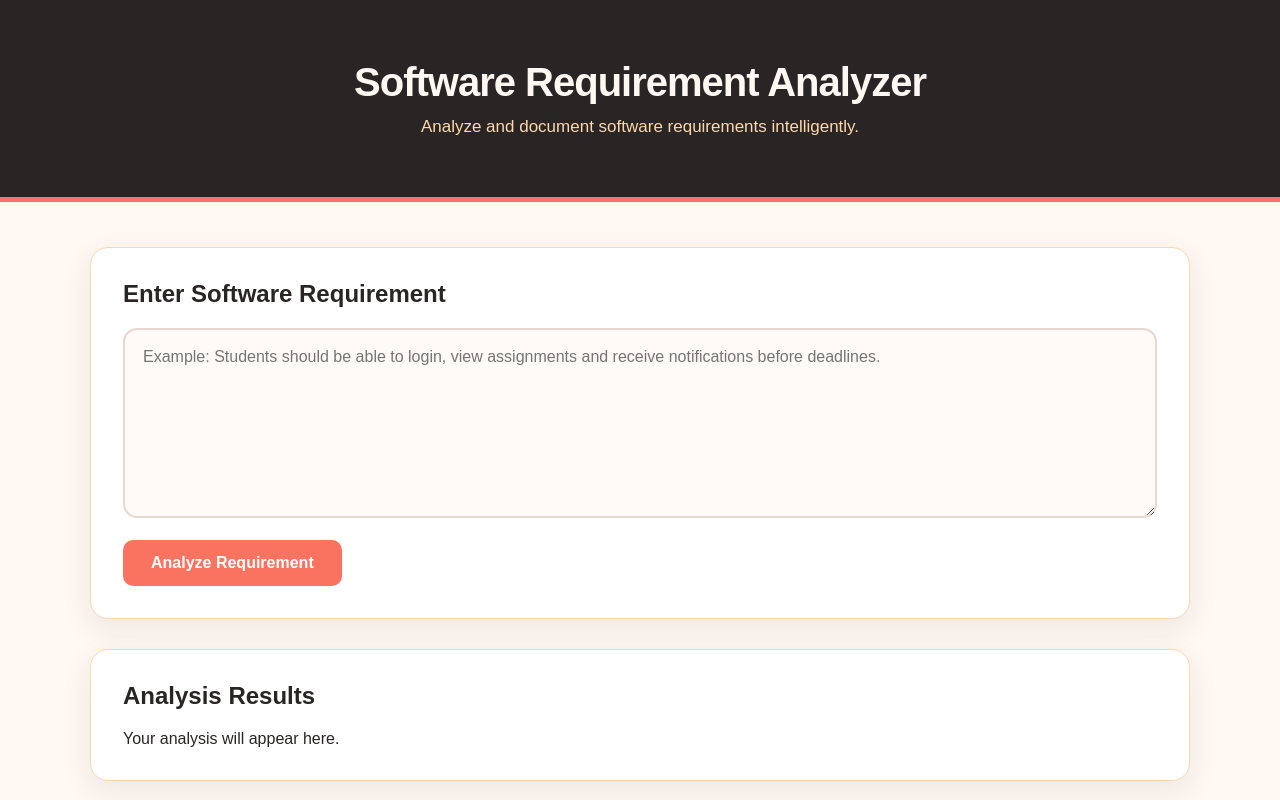
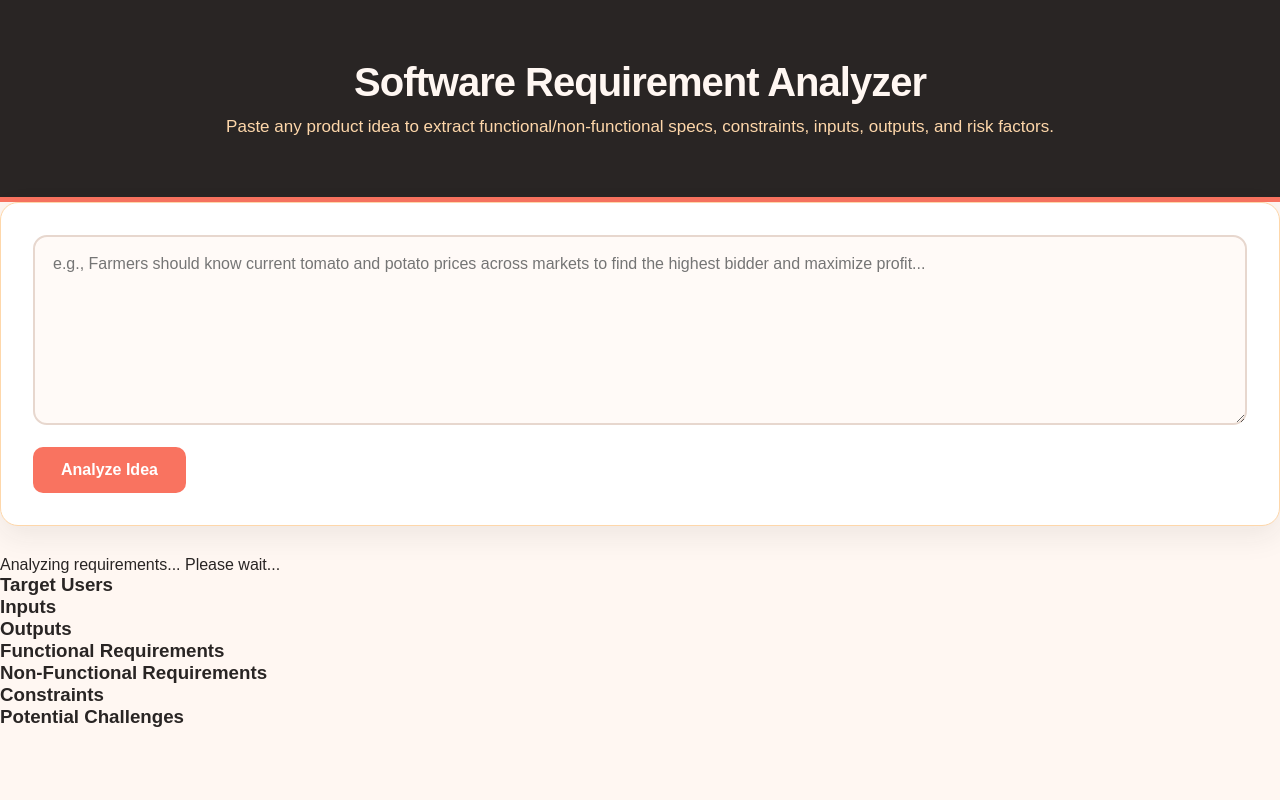
Before and after one commit to raksha24ad047/software-requirement-analyzer, a Flask app: page / in a window 1280 px wide. Run offline with Flask 3, Linux system fonts and the light colour scheme.

Commit message:
Update index.html

```diff
--- a/templates/index.html
+++ b/templates/index.html
@@ -3,52 +3,55 @@
 <head>
     <meta charset="UTF-8">
     <meta name="viewport" content="width=device-width, initial-scale=1.0">
-
     <title>Software Requirement Analyzer</title>
-
     <link rel="stylesheet" href="{{ url_for('static', filename='style.css') }}">
 </head>
-
 <body>
-
-    <header>
-        <h1>Software Requirement Analyzer</h1>
-        <p>Analyze and document software requirements intelligently.</p>
-    </header>
-
-
-    <main>
+    <div class="container">
+        <header>
+            <h1>Software Requirement Analyzer</h1>
+            <p>Paste any product idea to extract functional/non-functional specs, constraints, inputs, outputs, and risk factors.</p>
+        </header>
 
         <section class="input-section">
-
-            <h2>Enter Software Requirement</h2>
-
-            <textarea
-                id="requirement"
-                placeholder="Example: Students should be able to login, view assignments and receive notifications before deadlines."
-            ></textarea>
-
-            <button onclick="analyzeRequirement()">
-                Analyze Requirement
-            </button>
-
+            <textarea id="ideaInput" placeholder="e.g., Farmers should know current tomato and potato prices across markets to find the highest bidder and maximize profit..."></textarea>
+            <button id="analyzeBtn" onclick="runAnalysis()">Analyze Idea</button>
         </section>
 
+        <div id="loading" class="hidden">Analyzing requirements... Please wait...</div>
 
-        <section id="results" class="results-section">
-
-            <h2>Analysis Results</h2>
-
-            <div id="resultContent">
-                <p>Your analysis will appear here.</p>
+        <section id="resultsSection" class="results-grid hidden">
+            <div class="card">
+                <h3>Target Users</h3>
+                <ul id="targetUsers"></ul>
             </div>
-
+            <div class="card">
+                <h3>Inputs</h3>
+                <ul id="inputs"></ul>
+            </div>
+            <div class="card">
+                <h3>Outputs</h3>
+                <ul id="outputs"></ul>
+            </div>
+            <div class="card">
+                <h3>Functional Requirements</h3>
+                <ul id="functionalReqs"></ul>
+            </div>
+            <div class="card">
+                <h3>Non-Functional Requirements</h3>
+                <ul id="nonFunctionalReqs"></ul>
+            </div>
+            <div class="card">
+                <h3>Constraints</h3>
+                <ul id="constraints"></ul>
+            </div>
+            <div class="card warning-card">
+                <h3>Potential Challenges</h3>
+                <ul id="potentialChallenges"></ul>
+            </div>
         </section>
-
-    </main>
-
+    </div>
 
     <script src="{{ url_for('static', filename='script.js') }}"></script>
-
 </body>
 </html>
```
